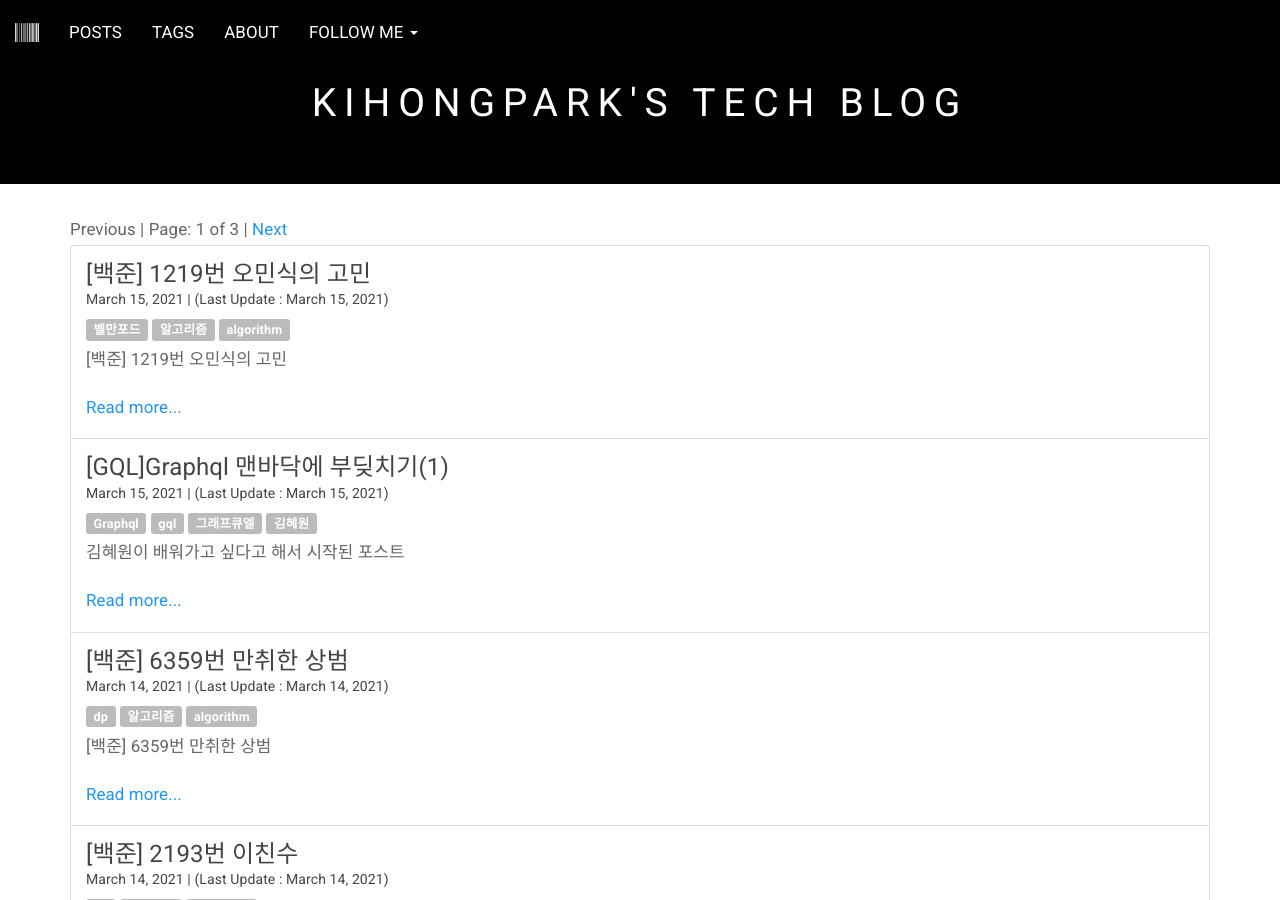
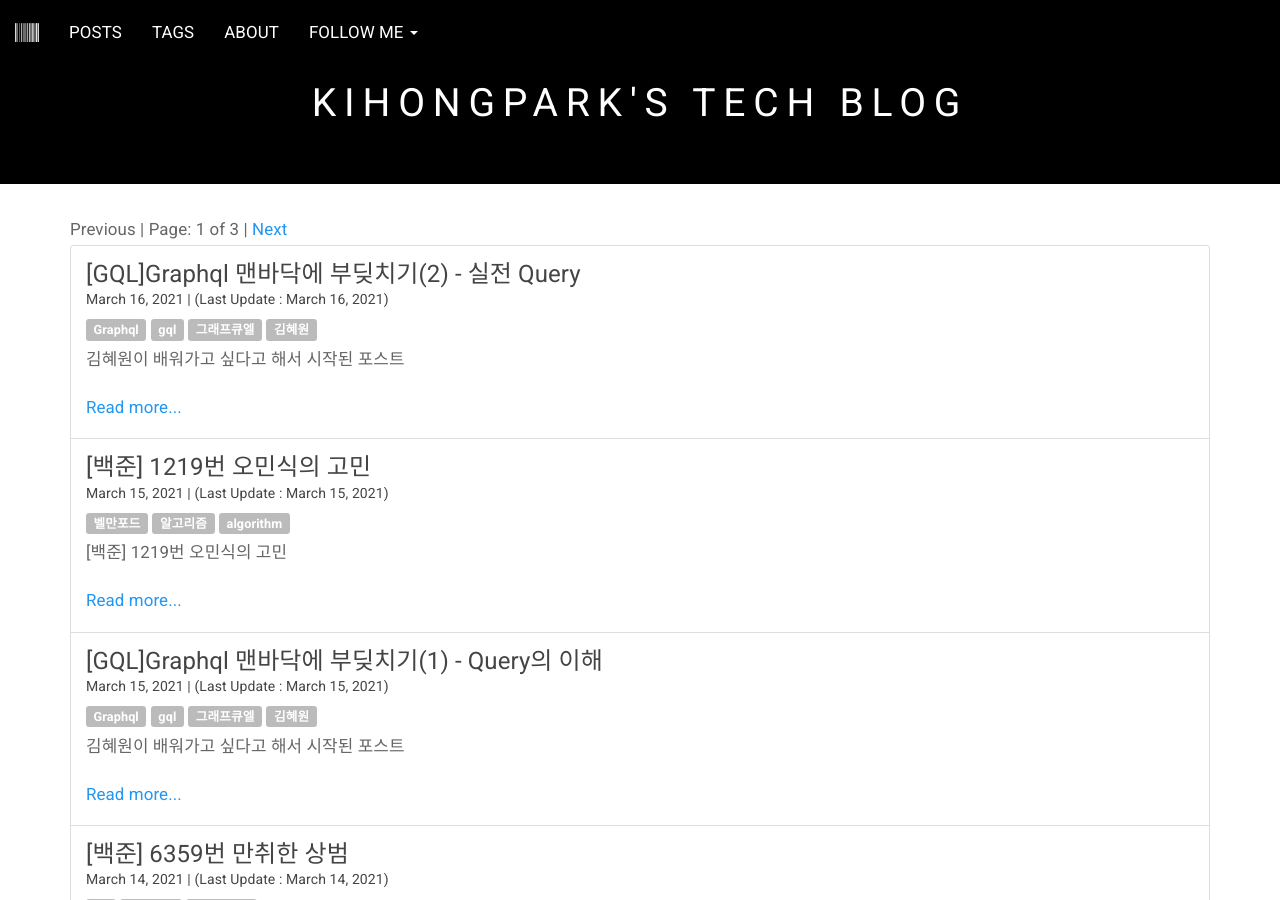
Before and after one commit to sneakstarberry/sneakstarberry.github.io, a Jekyll site: the page built from index.html, in a window 1280 px wide and 900 px high, scrolled down 278 px. Built offline with Jekyll 4.4.1, drawn with Linux system fonts in a browser that asks for light colours; the list of posts is cut into pages by our own code; comment, search, counter and statistics services are not loaded; some of the changed lines change nothing that is shown; some of the changed text lies outside the part shown.

Commit message:
feat: graphql2

````diff
--- a/_posts/2021-03-15-graphql1.md
+++ b/_posts/2021-03-15-graphql1.md
@@ -1,6 +1,6 @@
 ---
 layout: default
-title: "[GQL]Graphql 맨바닥에 부딪치기(1)"
+title: "[GQL]Graphql 맨바닥에 부딪치기(1) - Query의 이해"
 published: 2021-03-15 11:50:01 +0200
 read_time: true
 comments: true
@@ -11,7 +11,6 @@ noimage: true
 ---
 김혜원이 배워가고 싶다고 해서 시작된 포스트
 <!--more-->
-
 # [GQL]Graphql 맨바닥에 부딪치기(1)
 
 최근 회사에서 gql을 하게 되었다. 협력사가 gql을 써서 쓰게 되었는데 이전부터 신기술이라고 말이 많이 나와서 개념정도는 익혀두고 Docs도 읽어보고 간단한 gql서버도 만들어 봤지만 프론트엔드 입장에서 이렇게 실무에서 바로 써볼줄은 몰랐다.
@@ -20,10 +19,10 @@ noimage: true
 
 Graphql에 대한 자세한 내용은 [Graphql 한글 홈페이지](https://graphql-kr.github.io/)를 참고 하면 될 것 같다.
 
-## 1. Mutation 과 Query
+## Mutation 과 Query
 Graphql를 익히는데 있어 가장 큰 분기점은 바로 Mutation과 Query이다. 모든 Graphql의 시작은 `mutaion` 혹은 `query`이기 때문에 가장 먼저 마주칠 수 밖에 없을 것이다.
 
-### 1.1. Query
+### Query
 Query는 말그대로 쿼리로 데이터를 검색할 때 사용됩니다. CRUD중에서 Read 해당하는 역할을 전담마크 하고 있습니다.
 
 그럼 gql로 쿼리를 써보겠습니다.
--- /dev/null
+++ b/_posts/2021-03-16-graphql2.md
@@ -0,0 +1,100 @@
+---
+layout: default
+title: "[GQL]Graphql 맨바닥에 부딪치기(2) - 실전 Query"
+published: 2021-03-16 12:30:01 +0200
+read_time: true
+comments: true
+categories: development
+tags: ["Graphql", "gql", "그래프큐엘", "김혜원"]
+github: "https://github.com/sneakstarberry/"
+noimage: true
+---
+김혜원이 배워가고 싶다고 해서 시작된 포스트
+<!--more-->
+
+# [GQL]Graphql 맨바닥에 부딪치기(2)
+`query`에 대한 개념은 충분히 익혔으므로 이제 실전에 적용해보겠습니다. 이번 프로젝트에서 사용한 패키지는 `apollo`에서 나온 `Graphql`패키지로 해당 패키지를 인스톨하기 위해서는 다음과 같이 하면됩니다.
+> `npm install @apollo/client graphql`
+
+이제 부터 쿼리를 써보겠습니다.
+```ts
+import { gql, useQuery } from '@apollo/client';
+
+const GET_DOGS = gql`
+  query GetDogs {
+    dogs {
+      id
+      breed
+    }
+  }
+`;
+```
+위와 같이 보낼 쿼리는 gql 함수로 감싸 준다. 그리고 실제로 보내주는 함수는 다음과 같이 생성한다.
+
+```ts
+function Dogs({ onDogSelected }) {
+  const { loading, error, data } = useQuery(GET_DOGS);
+
+  if (loading) return 'Loading...';
+  if (error) return `Error! ${error.message}`;
+
+  return (
+    <select name="dog" onChange={onDogSelected}>
+      {data.dogs.map(dog => (
+        <option key={dog.id} value={dog.breed}>
+          {dog.breed}
+        </option>
+      ))}
+    </select>
+  );
+}
+```
+useQuery 훅을 통해서 간단히 요청하고 data로 response 데이터를 이용할 수 있다. 해당 데이터를 이용할 때 주의 할 점은 바로 계층 구조이다.
+
+data에서 바로 `id` 혹은 `breed`를 바로 쓸 수 없다. `data.id` 혹은 `data.breed`는 안된다는 것이다. 쿼리에 쓴 `dogs`를 넘어가야지 `id`와 `breed`를 쓸 수 있다. 언듯 보면 너무나도 당연한 사실처럼 느껴지지만 나를 포함한 모든 팀원들이 한번 씩 착각을 했다.
+
+위 코드들은 js를 가정하고 쓰여진 코드들이다. 그렇다면 ts 개발 환경에서는 어떻게 해야할까? `useQuery`훅이 제네릭 함수이기 때문에 우리는 타입을 변수로 주면된다. 그렇다면 타입 선언을 하겠다.
+```ts
+import React from 'react';
+import { useQuery, gql } from '@apollo/client';
+
+interface RocketInventory {
+  id: number;
+  model: string;
+  year: number;
+  stock: number;
+}
+
+interface RocketInventoryData {
+  rocketInventory: RocketInventory[];
+}
+
+interface RocketInventoryVars {
+  year: number;
+}
+
+const GET_ROCKET_INVENTORY = gql`
+  query GetRocketInventory($year: Int!) {
+    rocketInventory(year: $year) {
+      id
+      model
+      year
+      stock
+    }
+  }
+`;
+...
+```
+예제 코드가 너무 길어서 타입과 쿼리 선언부만 가져왔습니다. 쿼리는 평범하지만 `interface`를 선언해주는 것을 보았을 것입니다. 가져올려는 쿼리의 구조에 따라서 `interface`를 작성하면됩니다. 변수의 `interface` 또한 적어줍니다. 이후 `useQuery`의 타입 변수에 넣어줍니다.
+```ts
+export function RocketInventoryList() {
+  const { loading, data } = useQuery<RocketInventoryData, RocketInventoryVars>(
+    GET_ROCKET_INVENTORY,
+    { variables: { year: 2019 } }
+  );
+  ...
+```
+`useQuery`에서 첫번째 타입 변수는 리턴될 데이터의 타입을 주고 두번째 타입 변수는 변수의 타입 변수를 줍니다.
+> `useQuery<리턴 타입, 변수 타입>(쿼리문, {옵션들(변수, 리패칭 등)})`
+
+함수는 위의 형태로 사용 됩니다.
````
